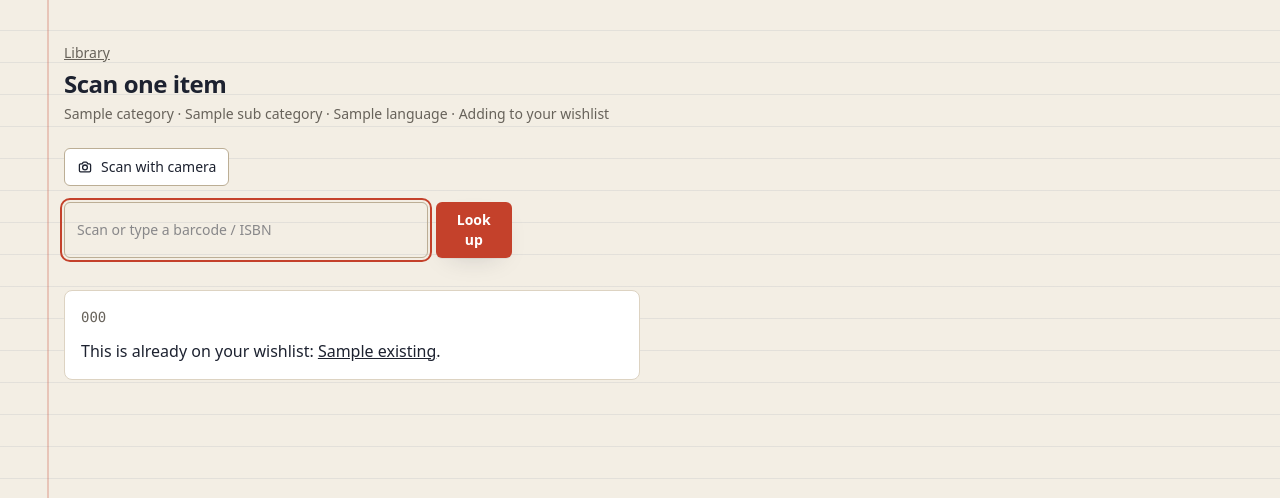
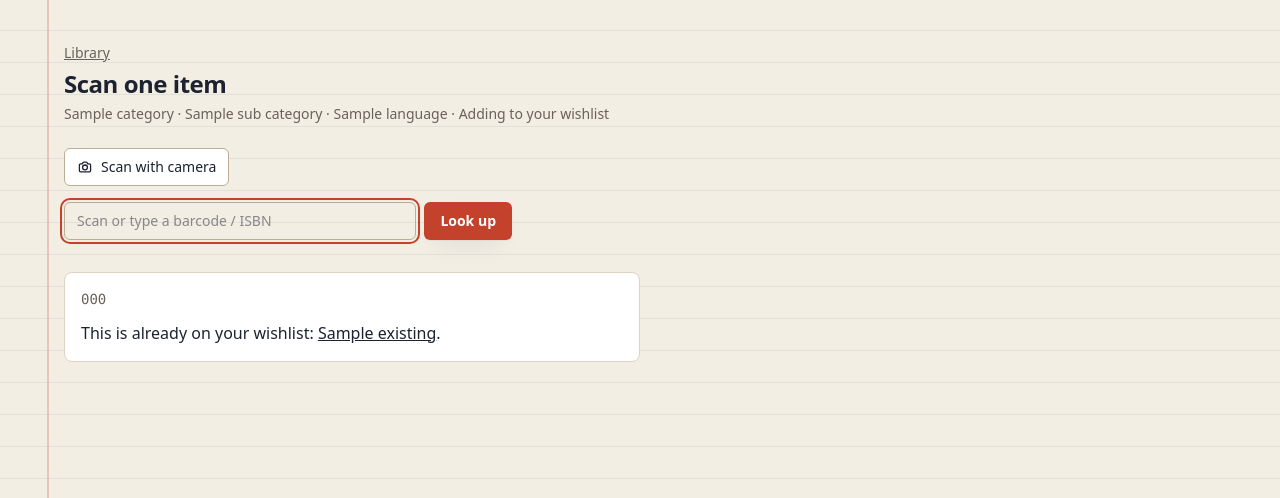
Before and after one commit to gekophetweb/library.gekophetweb.nl, a Laravel app: template resources/views/scan/single.blade.php in a window 1280 px wide. Shown: the part 97-595 px from the top of the page. Run offline with Laravel 12, Linux system fonts and the light colour scheme; the template is opened without the code that fills it: most values are stand-ins (such as "Sample title", 1, 10 or a date in 2020); style sheets or scripts are compiled from the project's sources.

Commit message:
Keep the scan form buttons on one line
Next to the full-width barcode input, the single scan's "Look up" button
shrank until its label wrapped onto two lines on desktop; the batch page's
"Add" button had the same layout. Both now keep their width.

Co-Authored-By: Claude Opus 5.5 <noreply@anthropic.com>

```diff
--- a/resources/views/scan/batch.blade.php
+++ b/resources/views/scan/batch.blade.php
@@ -26,7 +26,7 @@
             @csrf
             <label for="barcode" class="sr-only">Barcode</label>
             <input id="barcode" name="barcode" required autofocus inputmode="numeric" autocomplete="off" placeholder="Scan or type a barcode / ISBN" class="{{ $input }}">
-            <button class="rounded-md border border-stone-300 px-4 py-2 text-sm dark:border-stone-700">Add</button>
+            <button class="shrink-0 whitespace-nowrap rounded-md border border-stone-300 px-4 py-2 text-sm dark:border-stone-700">Add</button>
         </form>
         @error('barcode') <p class="mb-2 text-sm text-red-600 dark:text-red-400">{{ $message }}</p> @enderror
 
--- a/resources/views/scan/single.blade.php
+++ b/resources/views/scan/single.blade.php
@@ -16,7 +16,7 @@
         @csrf
         <label for="barcode" class="sr-only">Barcode</label>
         <input id="barcode" name="barcode" required autofocus inputmode="numeric" autocomplete="off" placeholder="Scan or type a barcode / ISBN" class="{{ $input }}">
-        <button class="{{ $primary }}">Look up</button>
+        <button class="{{ $primary }} shrink-0 whitespace-nowrap">Look up</button>
     </form>
     @error('barcode') <p class="-mt-6 mb-6 text-sm text-red-600 dark:text-red-400">{{ $message }}</p> @enderror
 
```
